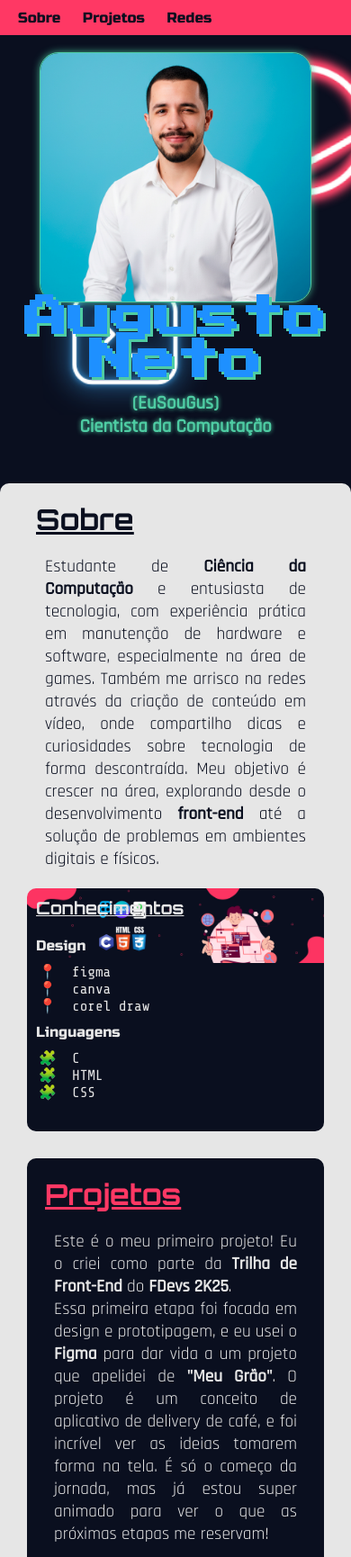
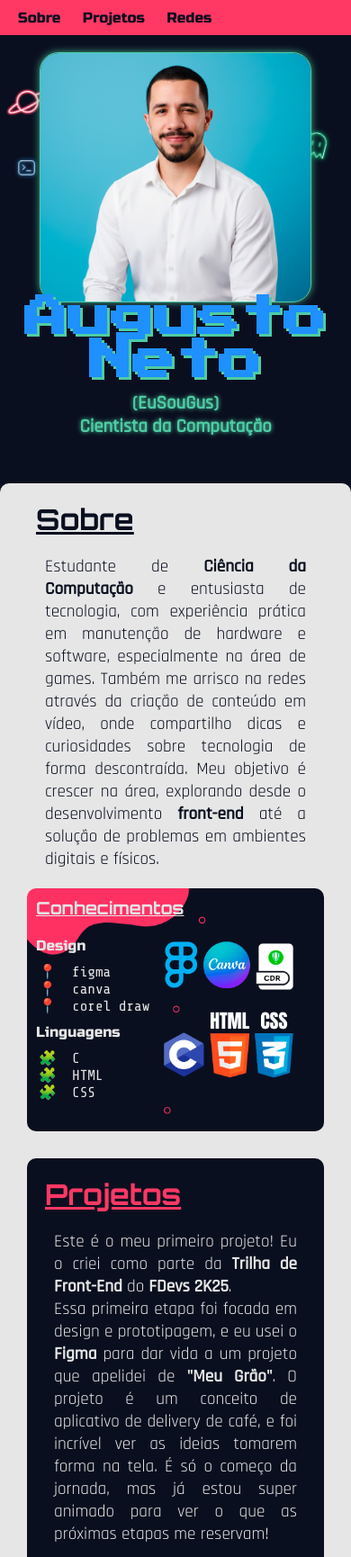
Before and after one commit to EuSouGus/projeto-html-css-do-fdevs-2k25, a plain HTML site: page index.html in a window 390 px wide. Shown: the top 1730 px of the page at 90% size. Drawn offline with nearby package versions, Linux system fonts and the light colour scheme.

Commit message:
bug fix safari/ios

```diff
--- a/estilos/style.css
+++ b/estilos/style.css
@@ -39,7 +39,8 @@ header {
 
 @media (max-width: 700px) {
     header {
-        background-attachment: url(../imagens/back-perfil-mobile.png) no-repeat;
+        background-image: url(../imagens/back-perfil-mobile.png);
+        background-repeat: no-repeat;
         background-size: cover;
     }
 }
@@ -126,7 +127,8 @@ main > header p {
 
 @media (max-width: 700px) {
     .conteudo-sobre {
-        background-attachment: url(../imagens/habilidades-mobile.png) no-repeat;
+        background-image: url(../imagens/habilidades-mobile.png);
+        background-repeat: no-repeat;
         background-size: contain;
         background-color: var(--cor01);
     }
```
